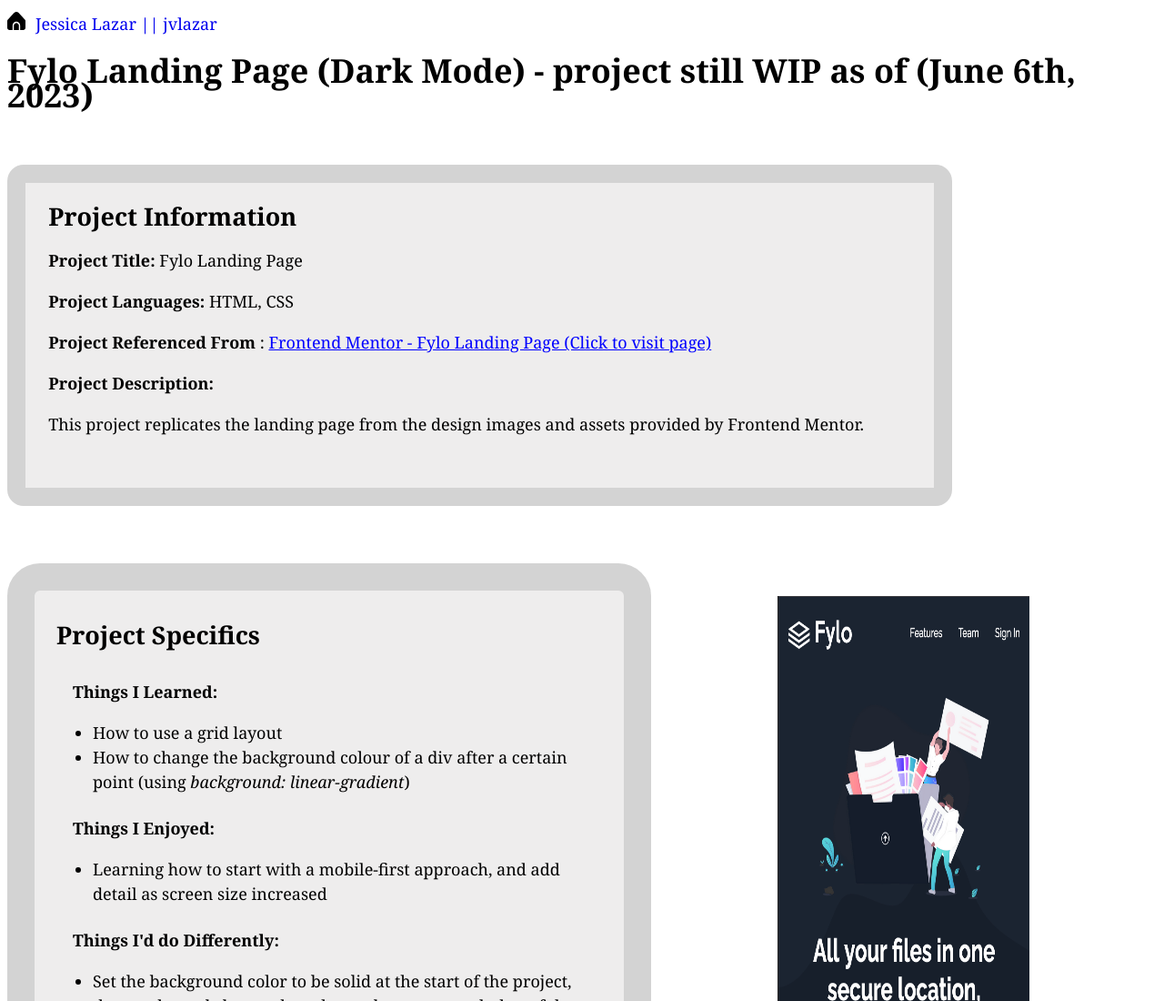
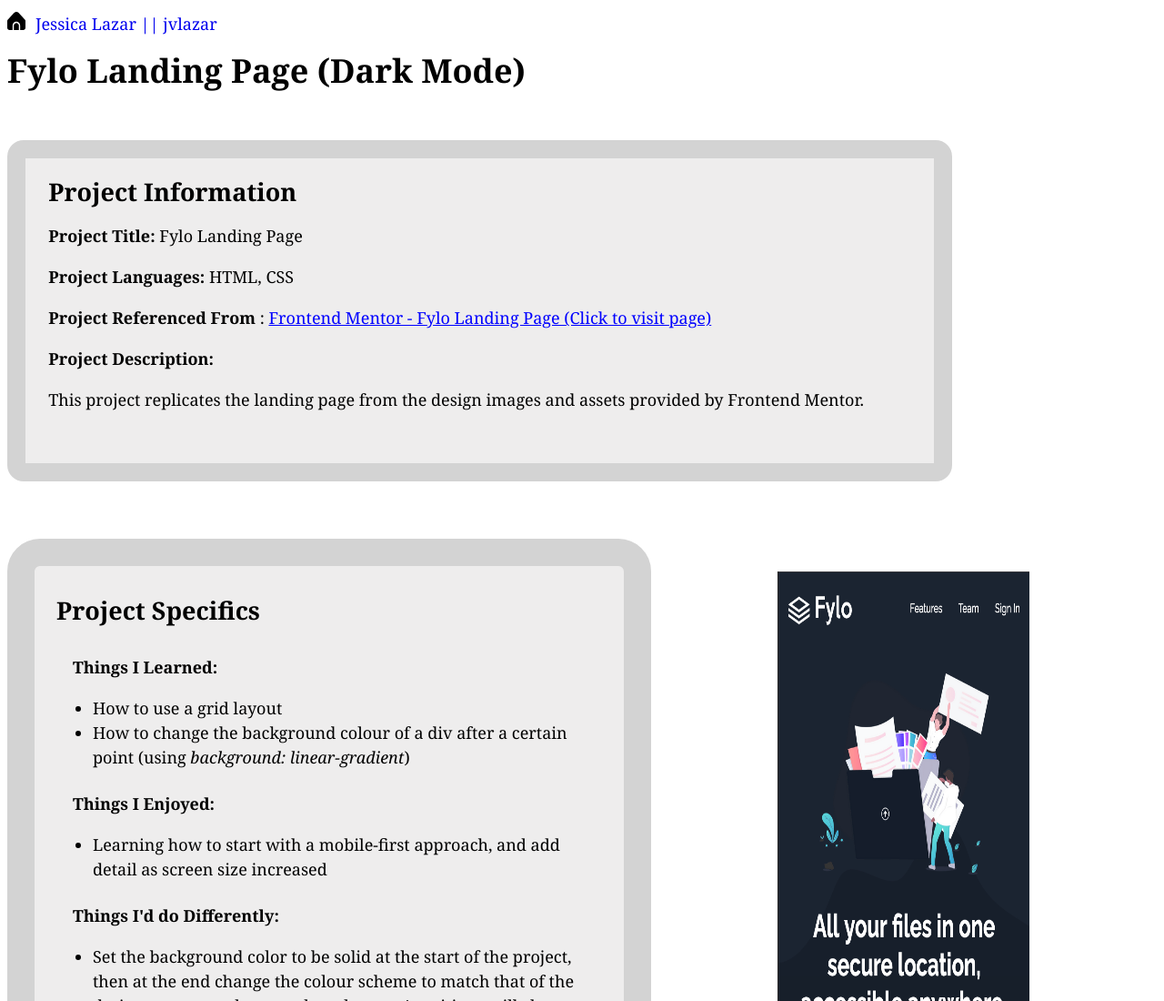
Before and after one commit to jvlazar/jvlazar.github.io, a plain HTML site: page HTML/fylo.html in a window 1280 px wide. Shown: the top 1100 px of the page at 91% size. Drawn offline with Linux system fonts and the light colour scheme.

Commit message:
update fylo page, no longer WIP

```diff
--- a/HTML/fylo.html
+++ b/HTML/fylo.html
@@ -12,7 +12,7 @@
         <a href="../index.html"> <img class="home_icon" src="../images/icons/home.svg"> Jessica Lazar || jvlazar</a>
     </div>
 
-    <h1>Fylo Landing Page (Dark Mode) - project still WIP as of (June 6th, 2023)</h1>
+    <h1>Fylo Landing Page (Dark Mode)</h1>
 
     <section class="basic_project_info">
         <h2>Project Information</h2>
@@ -43,14 +43,12 @@
             <p> Things I Enjoyed: </p>
                 <ul>
                     <li>Learning how to start with a mobile-first approach, and add detail as screen size increased</li>
-
                 </ul>
             <p> Things I'd do Differently: </p>
                 <ul>
                     <li>Set the background color to be solid at the start of the project, then at the end change the colour
                         scheme to match that of the design, to ensure that no other elements' positions will change the
                         screen size and as a result change the %s for the linear gradient
-
                     </li>
                 </ul>
             <p> Challenges that were Faced: </p>
```
